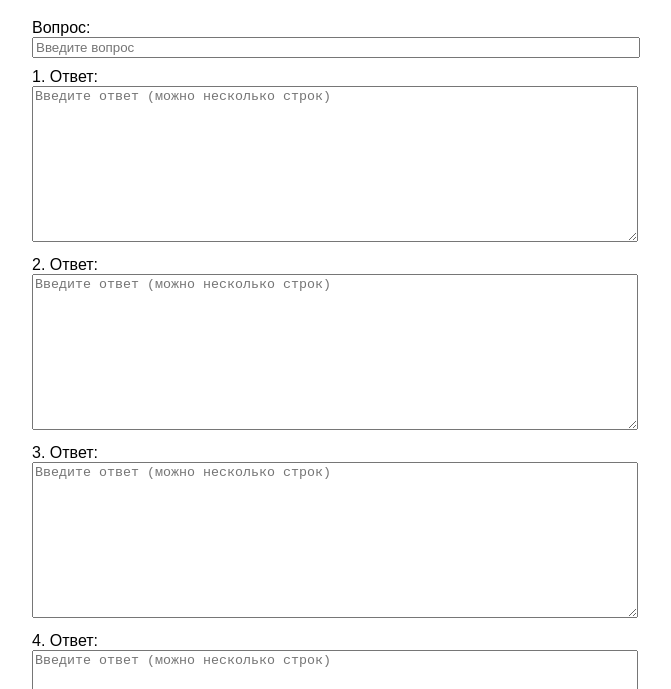
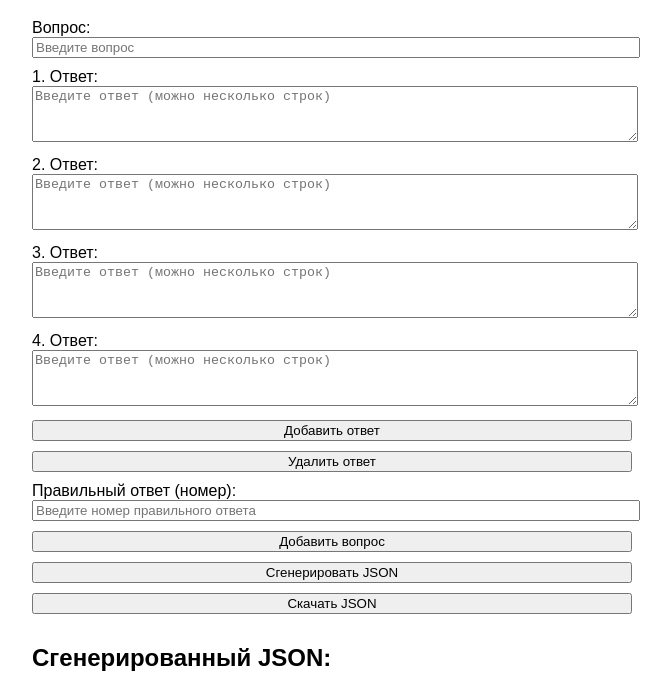
Before and after one commit to VendettaGus/quiz-json-generator, a plain HTML site: page index.html in a window 1280 px wide. Shown: the part 81-770 px from the top of the page, without its empty margins (308-979 px from the left). Drawn offline with Linux system fonts and the light colour scheme.

Commit message:
Add files via upload

```diff
--- a/styles.css
+++ b/styles.css
@@ -11,5 +11,6 @@ body {
 }
 
 textarea {
-    height: 150px;
+  height: 50px;
+  resize: none;
 }
```
Lines whose indentation alone changed are shown as unchanged.
